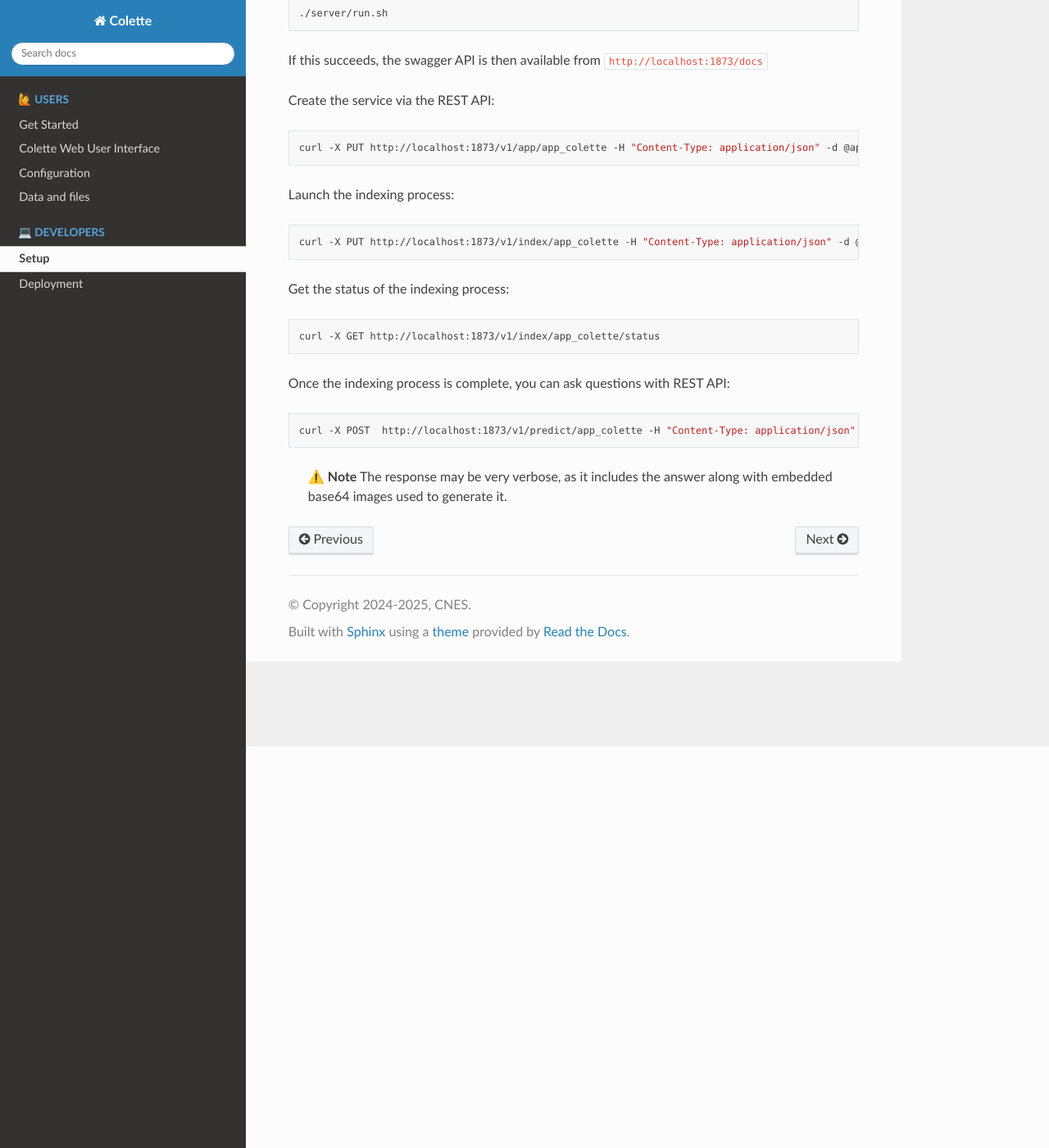
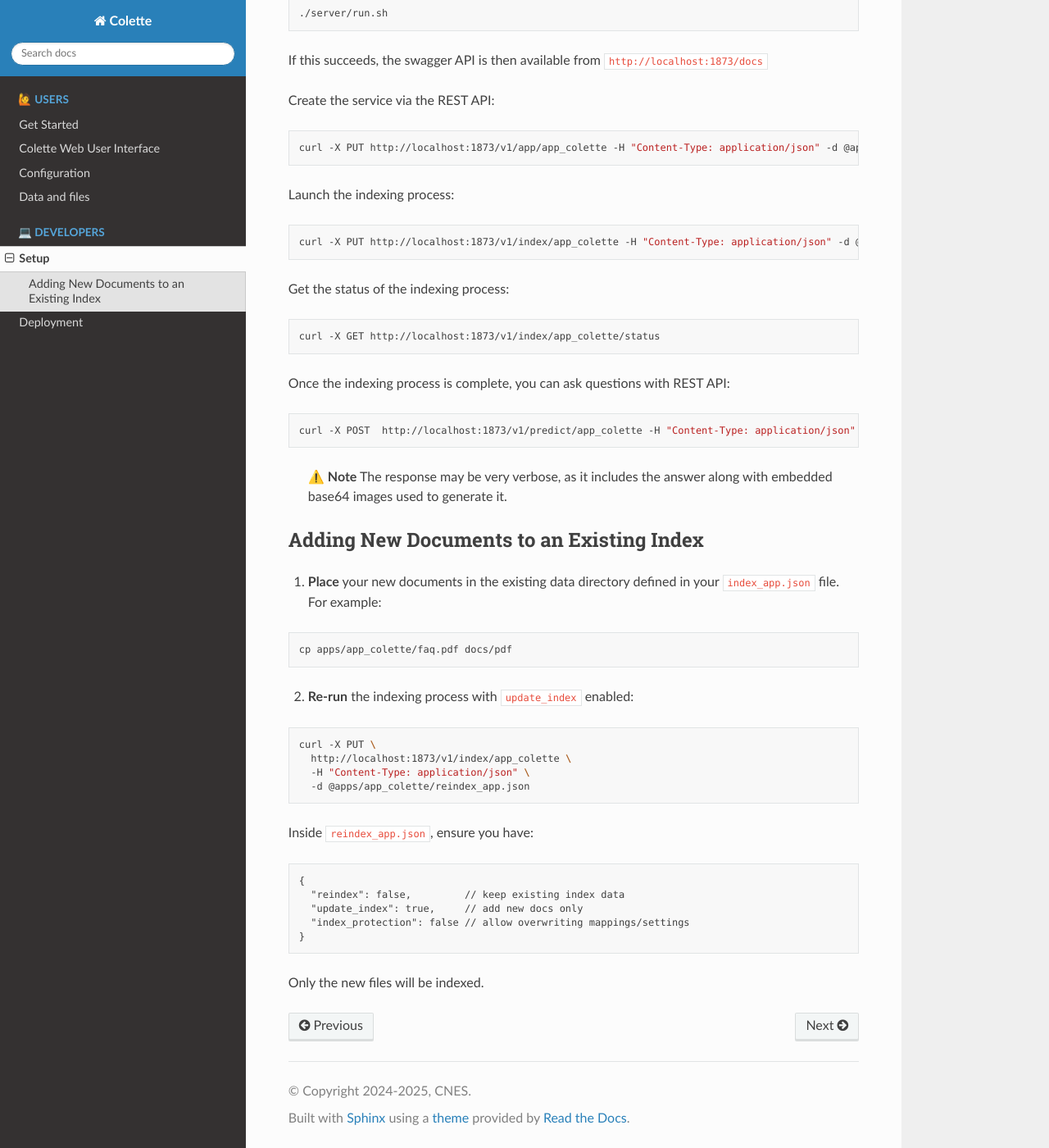
Before and after one commit to ship-zone/colette, a Sphinx documentation site: the page built from docs/source/developers/setup.md, in a window 1280 px wide and 1400 px high, scrolled down 490 px. Shown: the whole window at 82% size. Built offline with Sphinx 7.4.7 and the Read the Docs theme 3.1.0, drawn with Linux system fonts in a browser that asks for light colours.

Commit message:
docs: adding re-indexing example in the doc

````diff
--- a/docs/source/developers/setup.md
+++ b/docs/source/developers/setup.md
@@ -46,3 +46,35 @@ curl -X POST  http://localhost:1873/v1/predict/app_colette -H "Content-Type: app
 
 > ⚠️ **Note**
 > The response may be very verbose, as it includes the answer along with embedded base64 images used to generate it.
+
+
+
+## Adding New Documents to an Existing Index
+
+1. **Place** your new documents in the existing data directory defined in your `index_app.json` file. For example:
+
+```bash
+cp apps/app_colette/faq.pdf docs/pdf
+```
+
+
+2. **Re-run** the indexing process with `update_index` enabled:
+
+```bash
+curl -X PUT \
+  http://localhost:1873/v1/index/app_colette \
+  -H "Content-Type: application/json" \
+  -d @apps/app_colette/reindex_app.json
+```
+
+Inside `reindex_app.json`, ensure you have:
+
+```jsonc
+{
+  "reindex": false,         // keep existing index data
+  "update_index": true,     // add new docs only
+  "index_protection": false // allow overwriting mappings/settings
+}
+```
+
+Only the new files will be indexed.
````
Also changed, not shown: 2 other files.
